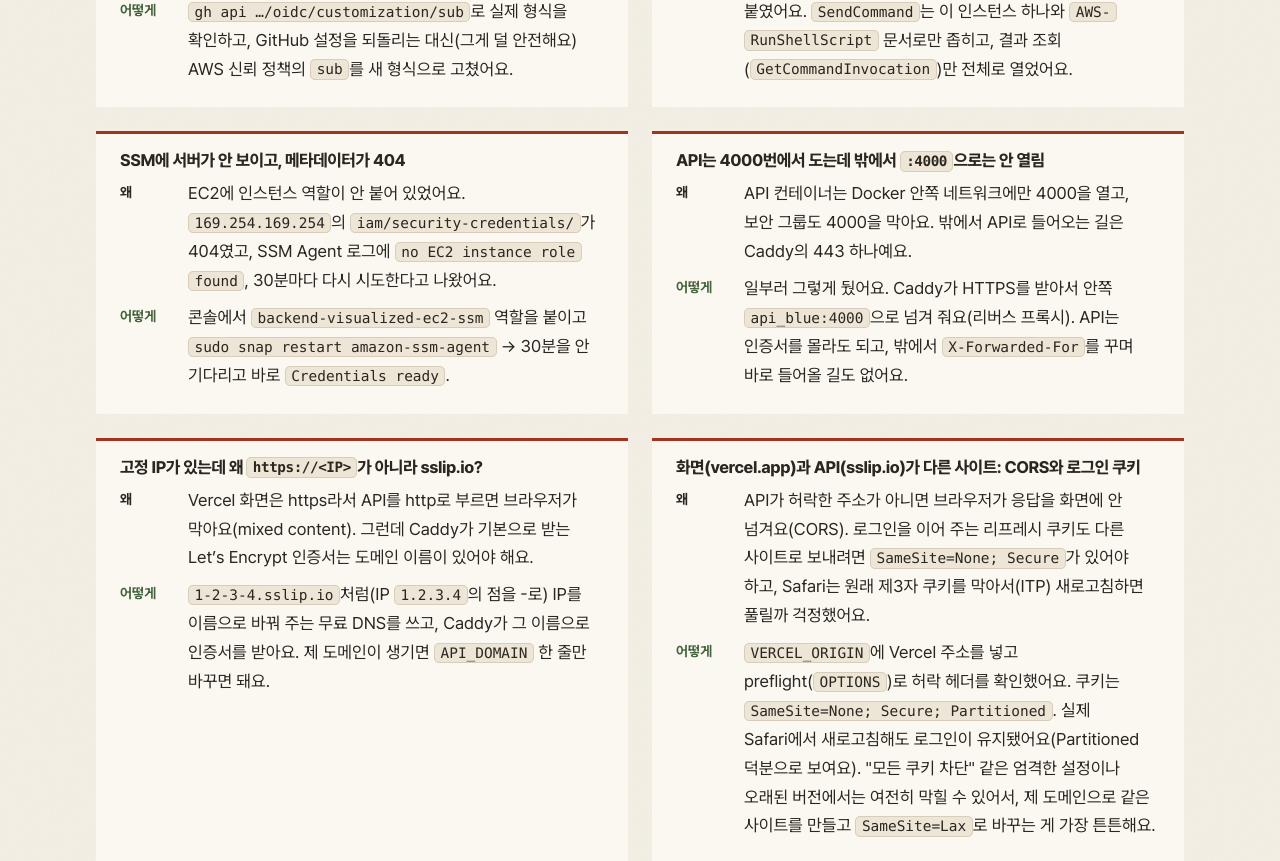
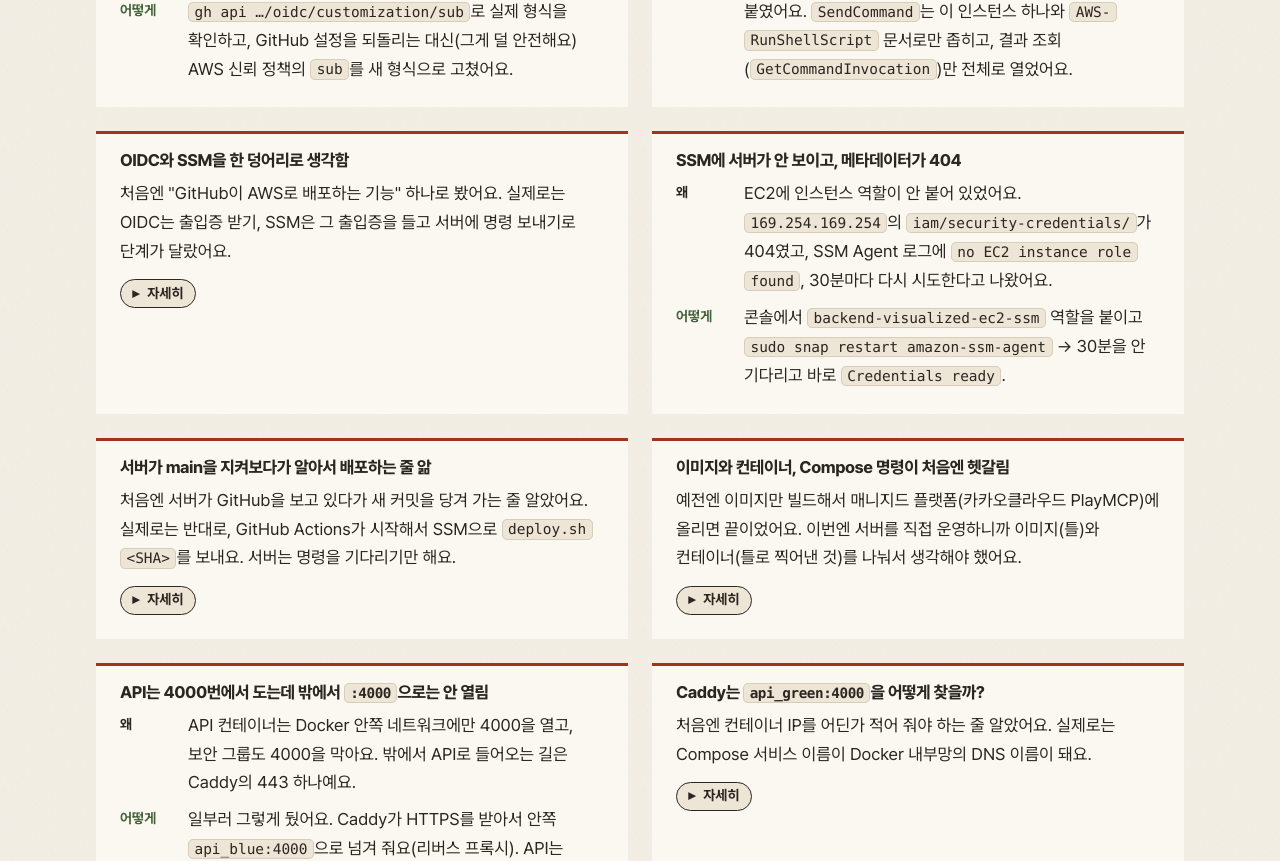
Before and after one commit to POcodingWER/backend-visualized, a Next.js app in the folder apps/web/: page /deploy in a window 1280 px wide. Shown: the part 8631-9492 px from the top of the page. Built offline with nearby package versions, Linux system fonts and the light colour scheme.

Commit message:
feat(web): /deploy 막혔던 것들에 '처음엔 다르게 이해했던 것' 7개 (요약 + 접힌 자세히)

```diff
--- a/apps/web/app/deploy/content.ts
+++ b/apps/web/app/deploy/content.ts
@@ -110,11 +110,21 @@ env:
   },
 ];
 
-export interface Trouble {
+/** 막혀서 고친 것: 왜 → 어떻게 */
+export interface FixedTrouble {
   symptom: string;
   cause: string;
   fix: string;
 }
+
+/** 처음엔 다르게 이해했던 것: 한두 줄 요약 + 접어 둔 자세히 */
+export interface LearnedTrouble {
+  symptom: string;
+  summary: string;
+  more: string[];
+}
+
+export type Trouble = FixedTrouble | LearnedTrouble;
 
 export const TROUBLES: Trouble[] = [
   {
@@ -130,16 +140,61 @@ export const TROUBLES: Trouble[] = [
     fix: '배포 역할에 권한(인라인) 정책 `ssm-deploy-only`를 붙였어요. `SendCommand`는 이 인스턴스 하나와 `AWS-RunShellScript` 문서로만 좁히고, 결과 조회(`GetCommandInvocation`)만 전체로 열었어요.',
   },
   {
+    symptom: 'OIDC와 SSM을 한 덩어리로 생각함',
+    summary:
+      '처음엔 "GitHub이 AWS로 배포하는 기능" 하나로 봤어요. 실제로는 OIDC는 출입증 받기, SSM은 그 출입증을 들고 서버에 명령 보내기로 단계가 달랐어요.',
+    more: [
+      'OIDC: GitHub이 "이 저장소의 main"이라고 증명하고, AWS가 1시간짜리 임시 키를 줘요. SSM: 그 키로 `send-command`를 보내면 서버의 SSM Agent가 받아서 실행해요.',
+      'SSM Agent는 Ubuntu EC2 이미지에 기본으로 깔려 있어서, 서버 쪽은 EC2에 역할(`AmazonSSMManagedInstanceCore`)만 붙이면 됐어요.',
+    ],
+  },
+  {
     symptom: 'SSM에 서버가 안 보이고, 메타데이터가 404',
     cause:
       'EC2에 인스턴스 역할이 안 붙어 있었어요. `169.254.169.254`의 `iam/security-credentials/`가 404였고, SSM Agent 로그에 `no EC2 instance role found`, 30분마다 다시 시도한다고 나왔어요.',
     fix: '콘솔에서 `backend-visualized-ec2-ssm` 역할을 붙이고 `sudo snap restart amazon-ssm-agent` → 30분을 안 기다리고 바로 `Credentials ready`.',
   },
   {
+    symptom: '서버가 main을 지켜보다가 알아서 배포하는 줄 앎',
+    summary:
+      '처음엔 서버가 GitHub을 보고 있다가 새 커밋을 당겨 가는 줄 알았어요. 실제로는 반대로, GitHub Actions가 시작해서 SSM으로 `deploy.sh <SHA>`를 보내요. 서버는 명령을 기다리기만 해요.',
+    more: [
+      '그래서 서버에는 주기적으로 GitHub을 확인하는 작업이 없어요. 어떤 커밋을 배포할지도 Actions가 정해서 SHA로 넘기고, 배포 기록은 Actions 실행 목록에 모여요.',
+    ],
+  },
+  {
+    symptom: '이미지와 컨테이너, Compose 명령이 처음엔 헷갈림',
+    summary:
+      '예전엔 이미지만 빌드해서 매니지드 플랫폼(카카오클라우드 PlayMCP)에 올리면 끝이었어요. 이번엔 서버를 직접 운영하니까 이미지(틀)와 컨테이너(틀로 찍어낸 것)를 나눠서 생각해야 했어요.',
+    more: [
+      '처음엔 "이미지를 올리면 돌아간다"로만 알았어요. 실제로는 같은 이미지 하나로 컨테이너를 여러 개 띄울 수 있고, 이 서버도 같은 이미지로 `api_blue`와 `api_green` 두 개를 띄워요.',
+      'Compose는 여러 컨테이너를 한 파일(`docker-compose.prod.yml`)로 다뤄요. `up`은 만들기 · 바꾸기(이미지나 설정이 바뀌면 다시 만듦), `stop` · `start`는 전원만 끄고 켜기, `down`은 지우기예요. 그래서 배포는 새 색을 `up -d --no-deps --force-recreate`로 만들고, 예전 색은 `stop`만 해요.',
+    ],
+  },
+  {
     symptom: 'API는 4000번에서 도는데 밖에서 `:4000`으로는 안 열림',
     cause:
       'API 컨테이너는 Docker 안쪽 네트워크에만 4000을 열고, 보안 그룹도 4000을 막아요. 밖에서 API로 들어오는 길은 Caddy의 443 하나예요.',
     fix: '일부러 그렇게 뒀어요. Caddy가 HTTPS를 받아서 안쪽 `api_blue:4000`으로 넘겨 줘요(리버스 프록시). API는 인증서를 몰라도 되고, 밖에서 `X-Forwarded-For`를 꾸며 바로 들어올 길도 없어요.',
+  },
+  {
+    symptom: 'Caddy는 `api_green:4000`을 어떻게 찾을까?',
+    summary:
+      '처음엔 컨테이너 IP를 어딘가 적어 줘야 하는 줄 알았어요. 실제로는 Compose 서비스 이름이 Docker 내부망의 DNS 이름이 돼요.',
+    more: [
+      'Docker에 내장된 DNS가 `api_green`을 그 컨테이너의 내부 IP로 바꿔 줘요. `docker ps`에 보이는 `backend-visualized-api_green-1`은 Compose가 붙인 표시용 이름이에요.',
+      '`4000`은 DNS가 알려 주는 값이 아니라 `upstream.caddy`에 제가 직접 적은 포트예요. 꺼져 있는 색은 DNS에 안 잡혀서, `getent hosts api_green`으로 지금 떠 있는지 확인할 수 있었어요.',
+    ],
+  },
+  {
+    symptom: '`RedisService`에 `get` · `set`이 없는데 어디서 Redis로 가지?',
+    summary:
+      '처음엔 Redis로 가는 코드가 안 보였어요. 실제로는 `RedisService`가 ioredis의 `Redis`를 상속(`extends Redis`)해서, `get` · `set`은 라이브러리에서 그대로 물려받은 메서드였어요.',
+    more: [
+      '생성자의 `super(redisUrl, { lazyConnect: true, … })`가 연결을 만들고, 첫 명령 때 실제로 접속해요. 그래서 Redis가 꺼져 있어도 API는 떠요.',
+      'Redis 자체 설정은 코드가 아니라 `docker-compose.prod.yml`의 `redis` `command`에 있어요. 메모리 `64mb`, 넘치면 `allkeys-lru`로 오래 안 쓴 키부터 버리고, 디스크에는 저장하지 않아요. 코드는 거기에 접속하는 클라이언트일 뿐이에요.',
+      '6장 캐시는 cache-aside예요. `GET` → 없으면 DB → `SET … EX 5`.',
+    ],
   },
   {
     symptom: '고정 IP가 있는데 왜 `https://<IP>`가 아니라 sslip.io?',
@@ -178,10 +233,27 @@ export const TROUBLES: Trouble[] = [
     fix: '`.gitignore`에 넣고 `deploy.sh`가 배포 때마다 만들어요(임시 파일에 쓰고 `mv`로 한 번에 바꿈). 파일이 없으면 첫 배포로 보고 blue부터 띄워요.',
   },
   {
+    symptom: '서버가 재부팅되면 다시 배포해야 하나?',
+    summary:
+      '처음엔 재부팅하면 손으로 다시 띄워야 하는 줄 알았어요. 실제로는 모든 컨테이너에 `restart: unless-stopped`가 있어서, Docker가 부팅 때 켜지면서 돌던 컨테이너를 다시 띄워요.',
+    more: [
+      '배포 때 `stop`으로 끈 반대 색은 "직접 끈 것"이라 꺼진 채로 남아요. `upstream.caddy`도 디스크에 남아 있어서 Caddy는 원래 보던 색으로 보내요.',
+      'MySQL · Redis는 `deploy.sh`가 `--no-deps`로 건드리지 않고, 재시작 정책에 맡겨요.',
+    ],
+  },
+  {
     symptom: 'Actions 목록엔 1분 12초인데 페이지엔 37~51초?',
     cause:
       'Actions 목록의 시간은 워크플로 전체(커밋 확인 + 이미지 굽기 + 서버 배포)이고, 37~51초는 그중 서버 배포 job만이에요. 처음엔 이 둘을 섞어 적어서 읽는 사람이 헷갈렸어요.',
     fix: '숫자를 나눠 적었어요: 전체 약 1분 10초(API 코드가 바뀌면 2분 23초), 서버 배포 job 135초 → 37~51초.',
+  },
+  {
+    symptom: '`force-static`이면 빌드가 막아 줄 줄 알았음',
+    summary:
+      'API가 필요 없는 메인 · About · 배포 페이지를 SSG로 고정하려고 처음엔 `force-static`을 넣었어요. 실제로는 요청 시점 코드(`cookies()`, `headers()`)가 들어와도 빌드를 실패시키지 않고 빈 값으로 굳혀요.',
+    more: [
+      "빌드에서 바로 잡으려면 `dynamic = 'error'`여야 해서 바꿨어요. 임시로 `headers()`를 넣어 보니 빌드가 `/about` 에러로 멈추는 걸 확인하고 지웠어요.",
+    ],
   },
 ];
 
--- a/apps/web/app/deploy/deploy.module.css
+++ b/apps/web/app/deploy/deploy.module.css
@@ -313,6 +313,17 @@
 .troubles dd {
   margin: 0;
   overflow-wrap: anywhere;
+}
+/* 처음엔 다르게 이해했던 것: 요약 한두 줄 + 접어 둔 자세히 */
+.troubles li > p,
+.troubles .foldBody p {
+  overflow-wrap: anywhere;
+}
+.troubles li > p {
+  margin-bottom: var(--space-3);
+}
+.troubles .foldBody p {
+  font-size: 0.95rem;
 }
 
 /* ---------- 6. 구조 그림 (HTML 상자라 좁은 화면에선 세로로 쌓인다) ---------- */
--- a/apps/web/app/deploy/page.tsx
+++ b/apps/web/app/deploy/page.tsx
@@ -361,12 +361,26 @@ export default function DeployPage() {
           {TROUBLES.map((trouble) => (
             <li key={trouble.symptom}>
               <h3>{withCode(trouble.symptom)}</h3>
+              {'summary' in trouble ? (
+                <>
+                  <p>{withCode(trouble.summary)}</p>
+                  <details className={styles.fold}>
+                    <summary>자세히</summary>
+                    <div className={styles.foldBody}>
+                      {trouble.more.map((line) => (
+                        <p key={line}>{withCode(line)}</p>
+                      ))}
+                    </div>
+                  </details>
+                </>
+              ) : (
                 <dl>
                   <dt>왜</dt>
                   <dd>{withCode(trouble.cause)}</dd>
                   <dt>어떻게</dt>
                   <dd>{withCode(trouble.fix)}</dd>
                 </dl>
+              )}
             </li>
           ))}
         </ol>
```
Also changed, not shown: 1 other file (tests, documents, lock files or other folders). Lines whose indentation alone changed are shown as unchanged.
